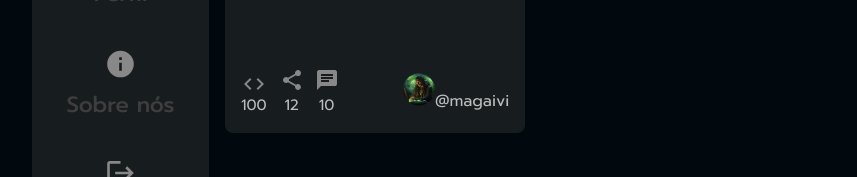
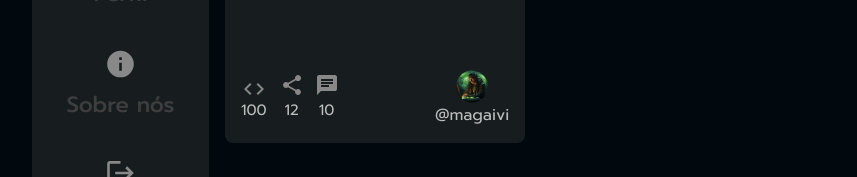
Before and after one commit to jovemtech-dev/REACT-JS, a React (Vite) app in the folder Dev/codeconnect/: page / in a window 1280 px wide. Shown: the part 488-665 px from the top of the page, without its empty margins (32-889 px from the left). Built offline with nearby package versions, Linux system fonts and the light colour scheme.

Commit message:
atualização dos arquivos

```diff
--- a/Dev/codeconnect/src/components/Card/styles.css
+++ b/Dev/codeconnect/src/components/Card/styles.css
@@ -99,6 +99,7 @@
 }
 
 .rodape__usuario {
-    display: block;
-    text-wrap: wrap;
+    display: flex;
+    flex-direction: column;
+    align-items: center;
 }
--- a/Dev/codeconnect/src/components/Sidebar/style.css
+++ b/Dev/codeconnect/src/components/Sidebar/style.css
@@ -53,7 +53,7 @@ aside {
 
 .item__link:hover {
     color: var(--branco);
-    filter: var(--branco);
+    filter: brightness(0) invert(1) contrast(200%);
 }
 
 .feed{
```
